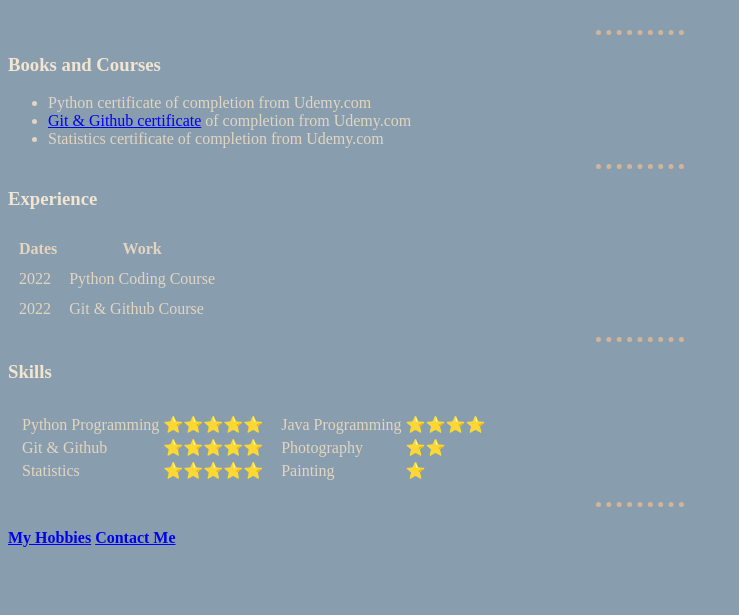
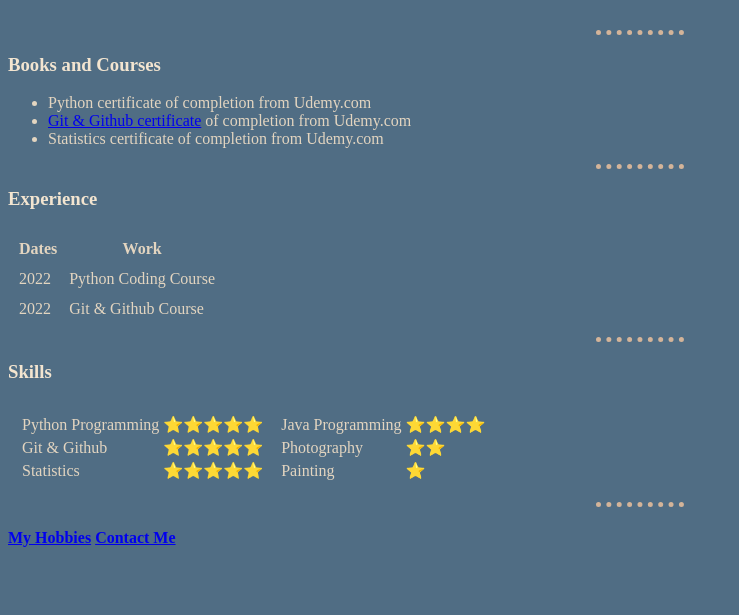
Before and after one commit to cburgyan/CV, a plain HTML site: page index.html in a window 1280 px wide. Shown: the part 185-800 px from the top of the page, without its empty margins (0-739 px from the left). Drawn offline with Linux system fonts and the light colour scheme.

Commit message:
improve color scheme

```diff
--- a/css/styles.css
+++ b/css/styles.css
@@ -1,10 +1,10 @@
 body{
-  background-color: #889EAF;
+  background-color: #506D84;
   color: #E3D5C0;
 }
 
 hr {
-  background-color: #889EAF;
+  background-color: #506D84;
   border-style: dotted none none none;
   border-width: 5px;
   border-color: #D4B499;
```
